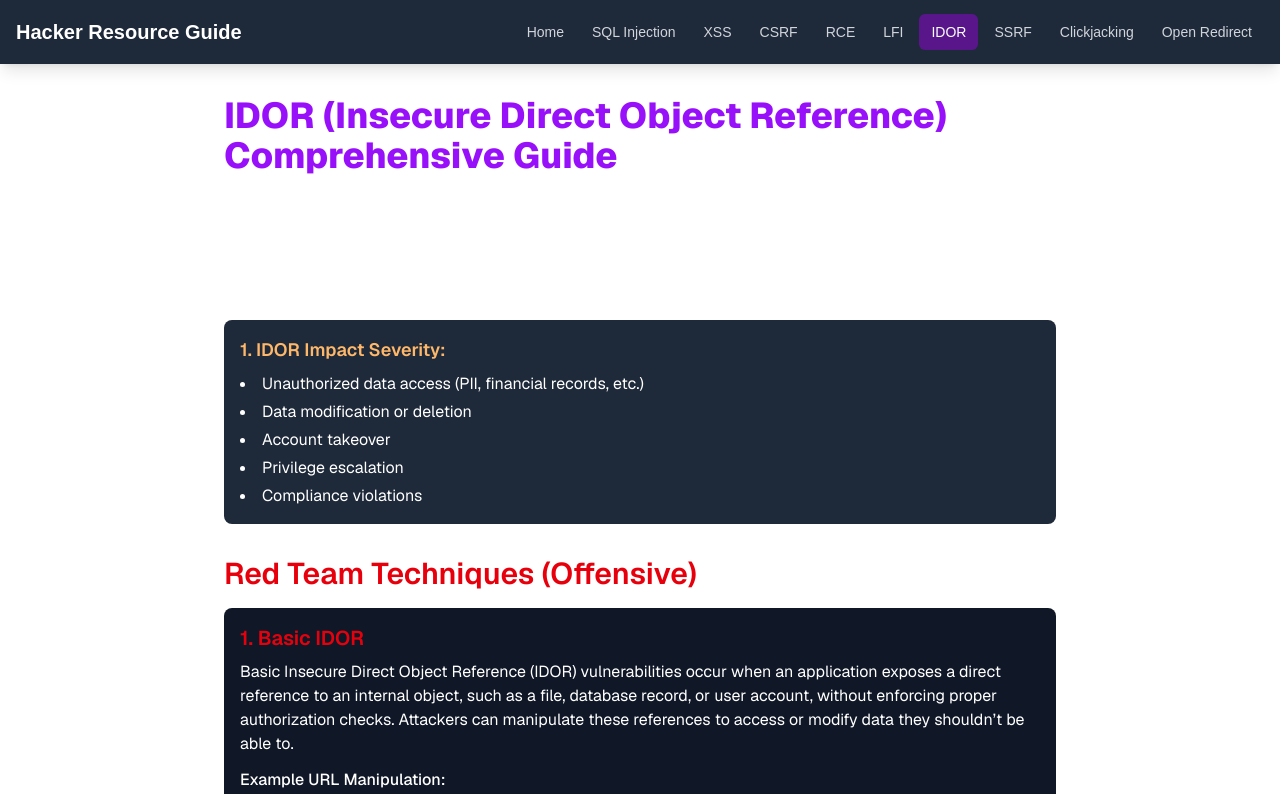
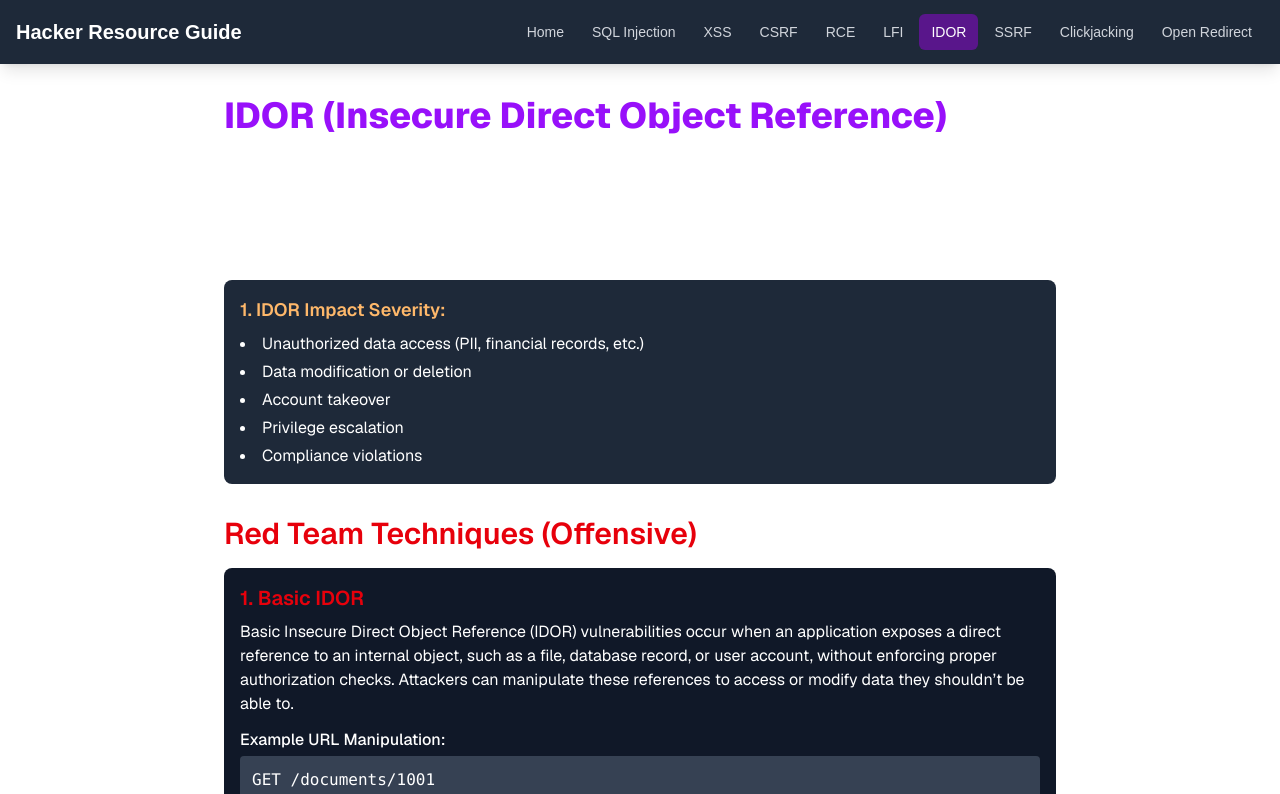
Before and after one commit to AnonAmosAdmn/HackingResourcesGuide, a Next.js app: page /idor in a window 1280 px wide. Shown: the top 794 px of the page. Built offline with nearby package versions, Linux system fonts and the light colour scheme.

Commit message:
Update page.tsx

```diff
--- a/app/idor/page.tsx
+++ b/app/idor/page.tsx
@@ -3,7 +3,7 @@ export default function IDORPage() {
   return (
     <main className="p-8 max-w-4xl mx-auto font-sans text-white">
       <h1 className="text-4xl font-extrabold mb-8 text-purple-600">
-        IDOR (Insecure Direct Object Reference) Comprehensive Guide
+        IDOR (Insecure Direct Object Reference)
       </h1>
 
       <section className="mb-8">
```
